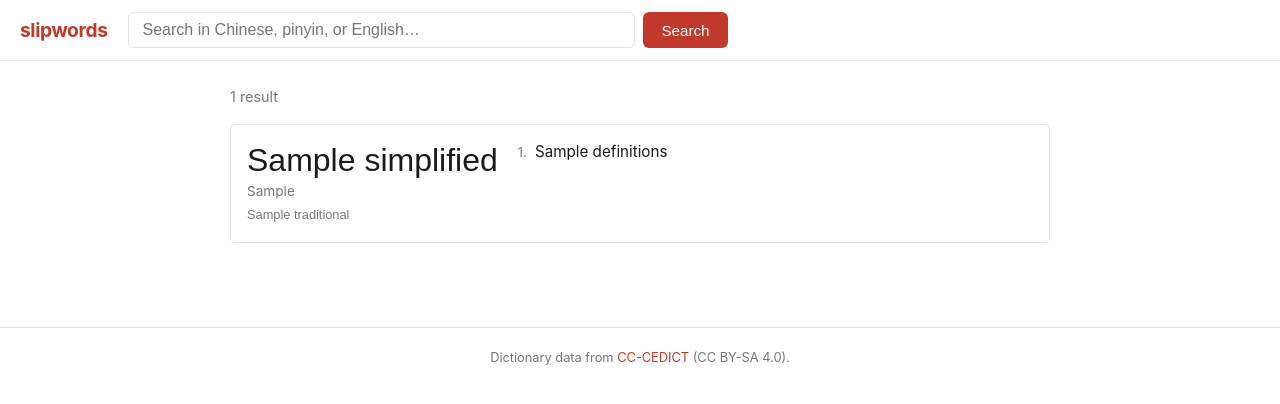
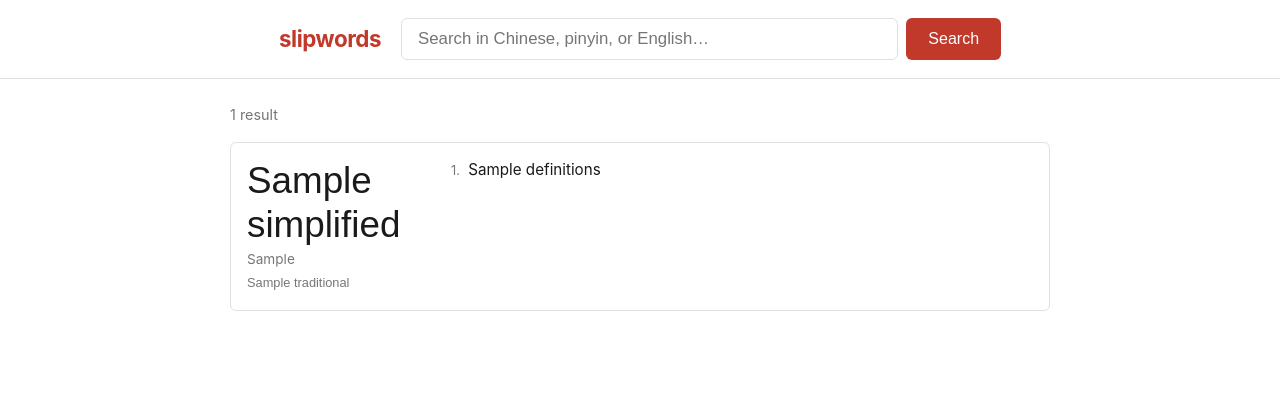
Before and after one commit to Nickydoesthings/slipwords, a FastAPI app: template app/templates/results.html in a window 1280 px wide. Shown: the top 404 px of the page. Run offline with FastAPI, Linux system fonts and the light colour scheme; the template is opened without the code that fills it: most values are stand-ins (such as "Sample title", 1, 10 or a date in 2020).

Commit message:
update data.md to reflect frequency changes. visual updates. search and pinyin display bug fixes.

```diff
--- a/app/main.py
+++ b/app/main.py
@@ -2,7 +2,7 @@
 from pathlib import Path
 
 from fastapi import Depends, FastAPI, Request
-from fastapi.responses import HTMLResponse
+from fastapi.responses import HTMLResponse, RedirectResponse
 from fastapi.staticfiles import StaticFiles
 from fastapi.templating import Jinja2Templates
 from sqlalchemy.orm import Session
@@ -35,7 +35,11 @@ def search(
     """
     Run search using query string `q`. Detection and query logic are in search.py.
     Renders the results template with results and query for display.
+    Empty or whitespace-only queries redirect back to the homepage.
     """
+    if not q or not q.strip():
+        return RedirectResponse(url="/", status_code=303)
+
     results, query_type = run_search(db, q)
     return templates.TemplateResponse(
         "results.html",
--- a/app/static/style.css
+++ b/app/static/style.css
@@ -24,6 +24,10 @@ body {
   font-size: 16px;
 }
 
+html {
+  overflow-y: scroll;
+}
+
 a { color: var(--color-accent); text-decoration: none; }
 a:hover { text-decoration: underline; }
 
@@ -31,9 +35,10 @@ a:hover { text-decoration: underline; }
 
 .site-header {
   border-bottom: 1px solid var(--color-border);
-  padding: 12px 20px;
+  padding: 18px 24px;
   display: flex;
   align-items: center;
+  justify-content: center;
   gap: 20px;
   position: sticky;
   top: 0;
@@ -42,7 +47,7 @@ a:hover { text-decoration: underline; }
 }
 
 .site-logo {
-  font-size: 1.2rem;
+  font-size: 1.4rem;
   font-weight: 700;
   color: var(--color-accent);
   white-space: nowrap;
@@ -51,15 +56,15 @@ a:hover { text-decoration: underline; }
 
 .search-form {
   display: flex;
-  flex: 1;
+  flex: 0 1 600px;
   max-width: 600px;
   gap: 8px;
 }
 
 .search-input {
   flex: 1;
-  padding: 8px 14px;
-  font-size: 1rem;
+  padding: 10px 16px;
+  font-size: 1.05rem;
   border: 1.5px solid var(--color-border);
   border-radius: var(--radius);
   outline: none;
@@ -69,12 +74,12 @@ a:hover { text-decoration: underline; }
 .search-input:focus { border-color: var(--color-accent); }
 
 .search-btn {
-  padding: 8px 18px;
+  padding: 10px 22px;
   background: var(--color-accent);
   color: white;
   border: none;
   border-radius: var(--radius);
-  font-size: 0.95rem;
+  font-size: 1rem;
   cursor: pointer;
 }
 
@@ -138,7 +143,7 @@ a:hover { text-decoration: underline; }
 .result-card {
   display: flex;
   align-items: flex-start;
-  gap: 20px;
+  gap: 24px;
   padding: 16px;
   border: 1px solid var(--color-border);
   border-radius: var(--radius);
@@ -149,13 +154,13 @@ a:hover { text-decoration: underline; }
 .result-card:hover { background: var(--color-surface); }
 
 .result-headword {
-  min-width: 100px;
+  width: 180px;
   flex-shrink: 0;
 }
 
 .result-hanzi {
   font-family: var(--font-chinese);
-  font-size: 2rem;
+  font-size: 2.3rem;
   line-height: 1.2;
   color: var(--color-text-primary);
   display: block;
@@ -243,7 +248,7 @@ a:hover { text-decoration: underline; }
 }
 
 .entry-def-text {
-  font-size: 1.05rem;
+  font-size: 1.5rem;
   line-height: 1.5;
 }
 
--- a/app/templates/base.html
+++ b/app/templates/base.html
@@ -18,9 +18,5 @@
   <main class="page-content">
     {% block content %}{% endblock %}
   </main>
-
-  <footer class="site-footer">
-    Dictionary data from <a href="https://cc-cedict.org">CC-CEDICT</a> (CC BY-SA 4.0).
-  </footer>
 </body>
 </html>
```
Also changed, not shown: docs/DATA.md (+10 -9 lines), scripts/parse_cedict.py (+8 -4 lines).
